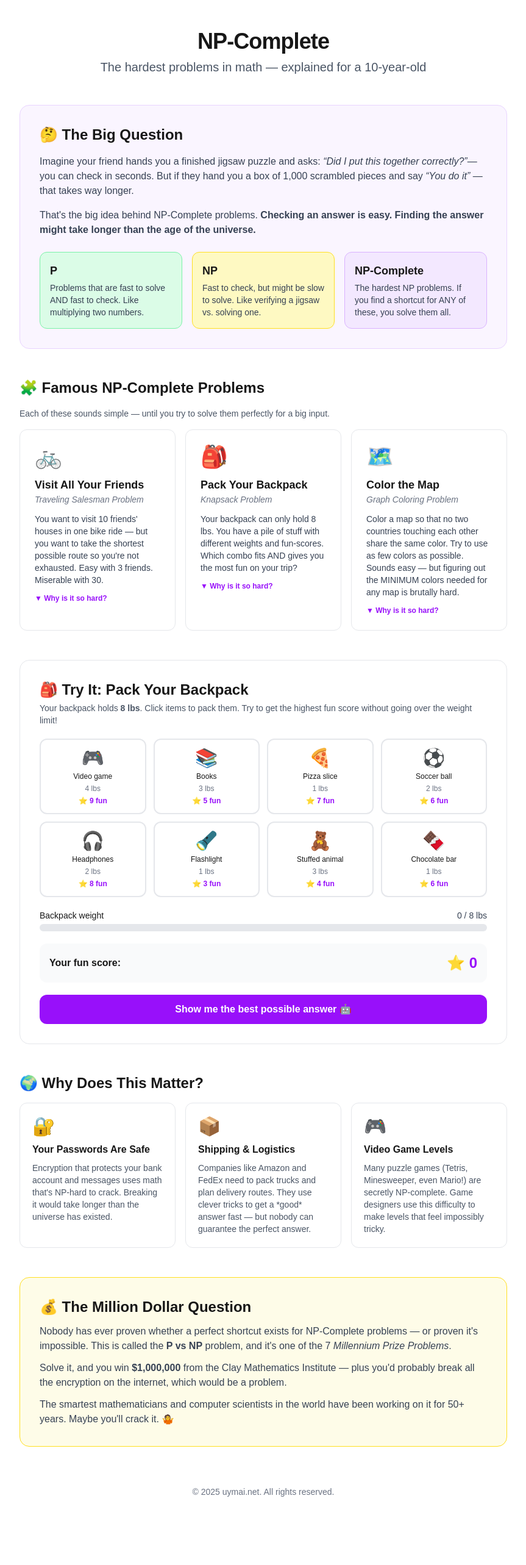
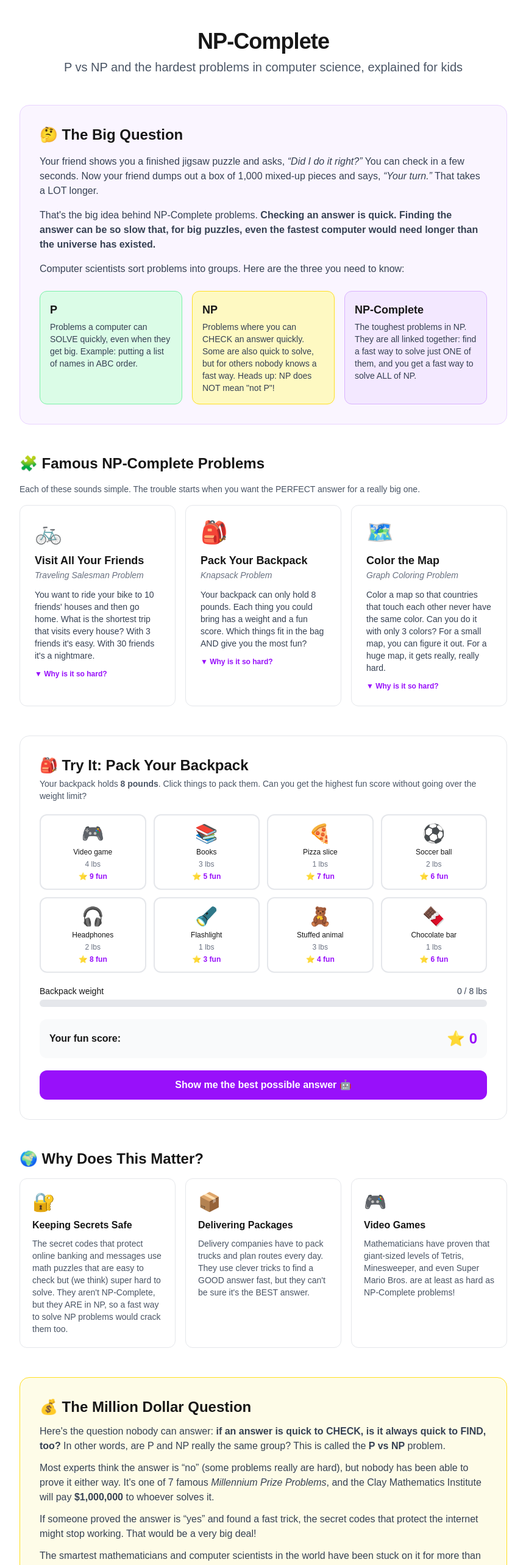
Before and after one commit to uymai/home, a Next.js app: page /finaglings/np-complete in a window 1280 px wide. Shown: the top 2566 px of the page at 61% size, without its empty margins (208-1071 px from the left). Before the commit the page ends 2536 px from the top, so only its background shows below. Built offline with nearby package versions, Linux system fonts and the light colour scheme.

Commit message:
Rewrite finagling explainers for a grade 5 reader and fix factual errors (#67)

```diff
--- a/app/finaglings/big-o/page.tsx
+++ b/app/finaglings/big-o/page.tsx
@@ -7,7 +7,7 @@ export default function BigOPage() {
     <div className="min-h-screen p-8 sm:p-12 max-w-6xl mx-auto">
       <Header
         title="Big O Complexity"
-        subtitle="Visualize and compare time complexity curves, with code examples and a speed-improvement calculator"
+        subtitle="How much slower does a program get when you give it more to do? See the curves, read the code, and find out."
       />
       <BigOVisualizer />
       <Footer />
--- a/app/finaglings/np-complete/NPCompleteExplainer.tsx
+++ b/app/finaglings/np-complete/NPCompleteExplainer.tsx
@@ -53,27 +53,27 @@ const PROBLEMS: ProblemCard[] = [
     kidName: 'Visit All Your Friends',
     realName: 'Traveling Salesman Problem',
     description:
-      "You want to visit 10 friends' houses in one bike ride — but you want to take the shortest possible route so you're not exhausted. Easy with 3 friends. Miserable with 30.",
+      "You want to ride your bike to 10 friends' houses and then go home. What is the shortest trip that visits every house? With 3 friends it's easy. With 30 friends it's a nightmare.",
     hardExplanation:
-      "With 10 friends there are 3,628,800 possible routes to check. With 20 friends? 2,432,902,008,176,640,000. A computer checking a billion routes per second would take 77 years just for 20 friends. There's no known shortcut that's guaranteed to find the perfect answer.",
+      "With 10 friends, there are 3,628,800 different orders you could visit them in. With 20 friends, there are about 2.4 billion billion orders! A computer that checks a billion trips every second would need 77 years to try them all. Nobody knows a fast trick that always finds the very best trip.",
   },
   {
     emoji: '🎒',
     kidName: 'Pack Your Backpack',
     realName: 'Knapsack Problem',
     description:
-      "Your backpack can only hold 8 lbs. You have a pile of stuff with different weights and fun-scores. Which combo fits AND gives you the most fun on your trip?",
+      "Your backpack can only hold 8 pounds. Each thing you could bring has a weight and a fun score. Which things fit in the bag AND give you the most fun?",
     hardExplanation:
-      "With 8 items you only need to check 256 combos — no problem! But with 100 items that's 1,267,650,600,228,229,401,496,703,205,376 combinations. That's more than the number of atoms in the observable universe. No computer can check them all.",
+      "With 8 things, there are only 256 ways to pack. Easy! Each new thing doubles the number of ways. With 100 things, there are about 1,000,000,000,000,000,000,000,000,000,000 ways (a 1 with 30 zeros). A computer checking a billion ways every second would need about 40 trillion years. That's thousands of times longer than the universe has existed!",
   },
   {
     emoji: '🗺️',
     kidName: 'Color the Map',
     realName: 'Graph Coloring Problem',
     description:
-      "Color a map so that no two countries touching each other share the same color. Try to use as few colors as possible. Sounds easy — but figuring out the MINIMUM colors needed for any map is brutally hard.",
+      "Color a map so that countries that touch each other never have the same color. Can you do it with only 3 colors? For a small map, you can figure it out. For a huge map, it gets really, really hard.",
     hardExplanation:
-      "You can always color any map with just 4 colors (proven in 1976!). But figuring out if 3 colors are enough for a specific map requires checking an explosion of possibilities. As the map gets bigger, the problem gets astronomically harder.",
+      "In 1976, mathematicians proved that 4 colors are always enough for any flat map. But is 3 enough for YOUR map? Every country you add gives you more choices to try, so the number of possible colorings grows super fast. Nobody knows a quick way to always answer that question.",
   },
 ];
 
@@ -130,18 +130,23 @@ export default function NPCompleteExplainer() {
       <section className="rounded-2xl bg-purple-50 dark:bg-purple-950 border border-purple-200 dark:border-purple-800 p-6 sm:p-8 flex flex-col gap-4">
         <h2 className="text-2xl font-bold">🤔 The Big Question</h2>
         <p className="text-gray-700 dark:text-gray-300">
-          Imagine your friend hands you a finished jigsaw puzzle and asks: <em>&ldquo;Did I put this together correctly?&rdquo;</em>
-          — you can check in seconds. But if they hand you a box of 1,000 scrambled pieces and say <em>&ldquo;You do it&rdquo;</em> —
-          that takes way longer.
+          Your friend shows you a finished jigsaw puzzle and asks, <em>&ldquo;Did I do it right?&rdquo;</em> You can
+          check in a few seconds. Now your friend dumps out a box of 1,000 mixed-up pieces and says, <em>&ldquo;Your
+          turn.&rdquo;</em> That takes a LOT longer.
         </p>
         <p className="text-gray-700 dark:text-gray-300">
-          That&apos;s the big idea behind NP-Complete problems. <strong>Checking an answer is easy. Finding the answer might take longer than the age of the universe.</strong>
+          That&apos;s the big idea behind NP-Complete problems. <strong>Checking an answer is quick. Finding the answer
+          can be so slow that, for big puzzles, even the fastest computer would need longer than the universe has
+          existed.</strong>
+        </p>
+        <p className="text-gray-700 dark:text-gray-300">
+          Computer scientists sort problems into groups. Here are the three you need to know:
         </p>
         <div className="grid grid-cols-1 sm:grid-cols-3 gap-4 mt-2">
           {[
-            { label: 'P', color: 'bg-green-100 dark:bg-green-900 border-green-300 dark:border-green-700', description: 'Problems that are fast to solve AND fast to check. Like multiplying two numbers.' },
-            { label: 'NP', color: 'bg-yellow-100 dark:bg-yellow-900 border-yellow-300 dark:border-yellow-700', description: 'Fast to check, but might be slow to solve. Like verifying a jigsaw vs. solving one.' },
-            { label: 'NP-Complete', color: 'bg-purple-100 dark:bg-purple-900 border-purple-300 dark:border-purple-700', description: 'The hardest NP problems. If you find a shortcut for ANY of these, you solve them all.' },
+            { label: 'P', color: 'bg-green-100 dark:bg-green-900 border-green-300 dark:border-green-700', description: 'Problems a computer can SOLVE quickly, even when they get big. Example: putting a list of names in ABC order.' },
+            { label: 'NP', color: 'bg-yellow-100 dark:bg-yellow-900 border-yellow-300 dark:border-yellow-700', description: 'Problems where you can CHECK an answer quickly. Some are also quick to solve, but for others nobody knows a fast way. Heads up: NP does NOT mean "not P"!' },
+            { label: 'NP-Complete', color: 'bg-purple-100 dark:bg-purple-900 border-purple-300 dark:border-purple-700', description: 'The toughest problems in NP. They are all linked together: find a fast way to solve just ONE of them, and you get a fast way to solve ALL of NP.' },
           ].map(({ label, color, description }) => (
             <div key={label} className={`rounded-xl border p-4 ${color}`}>
               <div className="font-bold text-lg mb-1">{label}</div>
@@ -155,7 +160,7 @@ export default function NPCompleteExplainer() {
       <section className="flex flex-col gap-4">
         <h2 className="text-2xl font-bold">🧩 Famous NP-Complete Problems</h2>
         <p className="text-gray-600 dark:text-gray-400 text-sm">
-          Each of these sounds simple — until you try to solve them perfectly for a big input.
+          Each of these sounds simple. The trouble starts when you want the PERFECT answer for a really big one.
         </p>
         <div className="grid grid-cols-1 sm:grid-cols-3 gap-4">
           {PROBLEMS.map((p) => (
@@ -169,7 +174,7 @@ export default function NPCompleteExplainer() {
         <div>
           <h2 className="text-2xl font-bold">🎒 Try It: Pack Your Backpack</h2>
           <p className="text-sm text-gray-600 dark:text-gray-400 mt-1">
-            Your backpack holds <strong>{CAPACITY} lbs</strong>. Click items to pack them. Try to get the highest fun score without going over the weight limit!
+            Your backpack holds <strong>{CAPACITY} pounds</strong>. Click things to pack them. Can you get the highest fun score without going over the weight limit?
           </p>
         </div>
 
@@ -244,9 +249,9 @@ export default function NPCompleteExplainer() {
               </div>
             )}
             <p className="text-xs text-gray-600 dark:text-gray-400 mt-1">
-              The computer checked all <strong>256 combinations</strong> instantly for 8 items.
-              But with 100 items? That&apos;s more combinations than atoms in the universe — no computer could ever check them all.
-              That&apos;s what makes this an NP-Complete problem.
+              With 8 things, the computer tried all <strong>256 ways to pack</strong> in the blink of an eye.
+              But every new thing doubles the number of ways. With 100 things, trying them all would take trillions
+              of years. That&apos;s why packing problems like this one are NP-Complete.
             </p>
           </div>
         )}
@@ -259,18 +264,18 @@ export default function NPCompleteExplainer() {
           {[
             {
               emoji: '🔐',
-              title: 'Your Passwords Are Safe',
-              body: "Encryption that protects your bank account and messages uses math that's NP-hard to crack. Breaking it would take longer than the universe has existed.",
+              title: 'Keeping Secrets Safe',
+              body: "The secret codes that protect online banking and messages use math puzzles that are easy to check but (we think) super hard to solve. They aren't NP-Complete, but they ARE in NP, so a fast way to solve NP problems would crack them too.",
             },
             {
               emoji: '📦',
-              title: 'Shipping & Logistics',
-              body: "Companies like Amazon and FedEx need to pack trucks and plan delivery routes. They use clever tricks to get a *good* answer fast — but nobody can guarantee the perfect answer.",
+              title: 'Delivering Packages',
+              body: "Delivery companies have to pack trucks and plan routes every day. They use clever tricks to find a GOOD answer fast, but they can't be sure it's the BEST answer.",
             },
             {
               emoji: '🎮',
-              title: 'Video Game Levels',
-              body: "Many puzzle games (Tetris, Minesweeper, even Mario!) are secretly NP-complete. Game designers use this difficulty to make levels that feel impossibly tricky.",
+              title: 'Video Games',
+              body: "Mathematicians have proven that giant-sized levels of Tetris, Minesweeper, and even Super Mario Bros. are at least as hard as NP-Complete problems!",
             },
           ].map(({ emoji, title, body }) => (
             <div key={title} className="rounded-xl border border-gray-200 dark:border-gray-700 bg-white dark:bg-gray-900 p-5 flex flex-col gap-2">
@@ -286,14 +291,22 @@ export default function NPCompleteExplainer() {
       <section className="rounded-2xl bg-yellow-50 dark:bg-yellow-950 border border-yellow-300 dark:border-yellow-700 p-6 sm:p-8 flex flex-col gap-3">
         <h2 className="text-2xl font-bold">💰 The Million Dollar Question</h2>
         <p className="text-gray-700 dark:text-gray-300">
-          Nobody has ever proven whether a perfect shortcut exists for NP-Complete problems — or proven it&apos;s impossible.
-          This is called the <strong>P vs NP</strong> problem, and it&apos;s one of the 7 <em>Millennium Prize Problems</em>.
+          Here&apos;s the question nobody can answer: <strong>if an answer is quick to CHECK, is it always quick to
+          FIND, too?</strong> In other words, are P and NP really the same group? This is called the{' '}
+          <strong>P vs NP</strong> problem.
         </p>
         <p className="text-gray-700 dark:text-gray-300">
-          Solve it, and you win <strong>$1,000,000</strong> from the Clay Mathematics Institute — plus you&apos;d probably break all the encryption on the internet, which would be a problem.
+          Most experts think the answer is &ldquo;no&rdquo; (some problems really are hard), but nobody has been
+          able to prove it either way. It&apos;s one of 7 famous <em>Millennium Prize Problems</em>, and the Clay
+          Mathematics Institute will pay <strong>$1,000,000</strong> to whoever solves it.
+        </p>
+        <p className="text-gray-700 dark:text-gray-300">
+          If someone proved the answer is &ldquo;yes&rdquo; and found a fast trick, the secret codes that protect
+          the internet might stop working. That would be a very big deal!
         </p>
         <p className="text-gray-700 dark:text-gray-300 font-medium">
-          The smartest mathematicians and computer scientists in the world have been working on it for 50+ years. Maybe you&apos;ll crack it. 🤷
+          The smartest mathematicians and computer scientists in the world have been stuck on it for more than 50
+          years. Maybe you&apos;ll be the one to crack it. 🤷
         </p>
       </section>
 
--- a/app/finaglings/np-complete/page.tsx
+++ b/app/finaglings/np-complete/page.tsx
@@ -7,7 +7,7 @@ export default function NPCompletePage() {
     <div className="min-h-screen p-8 sm:p-12 max-w-4xl mx-auto">
       <Header
         title="NP-Complete"
-        subtitle="The hardest problems in math — explained for a 10-year-old"
+        subtitle="P vs NP and the hardest problems in computer science, explained for kids"
       />
       <NPCompleteExplainer />
       <Footer />
--- a/app/finaglings/page.tsx
+++ b/app/finaglings/page.tsx
@@ -73,21 +73,21 @@ export default function FinaglingsPage() {
     },
     {
       title: "Big O Complexity",
-      description: "Visualize time complexity curves for all common Big O notations, with code examples and a speed-improvement calculator.",
+      description: "How much slower does a program get when you give it more to do? Compare the curves, read the code, and see what a faster computer really buys you.",
       url: "/finaglings/big-o",
       icon: "/window.svg",
       color: "bg-violet-100 dark:bg-violet-950",
     },
     {
       title: "NP-Complete",
-      description: "The hardest problems in math, explained for a 10-year-old — with an interactive backpack packing game.",
+      description: "What is P vs NP? Some of the hardest problems in computer science, explained for kids, with a backpack-packing game.",
       url: "/finaglings/np-complete",
       icon: "/window.svg",
       color: "bg-purple-100 dark:bg-purple-950",
     },
     {
       title: "Sorting Algorithms",
-      description: "Animated step-through demos for Bubble, Insertion, Quick, Merge, Heap, and Tim Sort — with Python code and kid-friendly explanations.",
+      description: "Watch Bubble, Insertion, Quick, Merge, Heap, and Tim Sort put a list in order, step by step, with Python code and easy explanations.",
       url: "/finaglings/sorting-algorithms",
       icon: "/window.svg",
       color: "bg-teal-100 dark:bg-teal-950",
--- a/app/finaglings/sorting-algorithms/SortingAlgorithmsClient.tsx
+++ b/app/finaglings/sorting-algorithms/SortingAlgorithmsClient.tsx
@@ -77,7 +77,7 @@ function CodePanel({ label, code, onCopy, copied }: {
   return (
     <div className="bg-slate-950 rounded-xl border border-slate-800 overflow-hidden">
       <div className="flex items-center px-4 py-2.5 border-b border-slate-800">
-        <span className="text-sm font-semibold text-slate-300">🐍 {label}</span>
+        <span className="text-sm font-semibold text-slate-300">{label}</span>
         <button
           onClick={onCopy}
           className="ml-auto text-xs text-slate-400 hover:text-slate-200 transition-colors px-2 py-1 rounded hover:bg-slate-800"
@@ -382,8 +382,10 @@ export default function SortingAlgorithmsClient() {
           <div className="bg-slate-900 rounded-xl border border-slate-800 p-5">
             <h3 className="font-bold text-white mb-1">📊 Side-by-Side Comparison</h3>
             <p className="text-sm text-slate-400">
-              How fast is each algorithm? These are Big O notations — they describe how the time
-              grows as the list gets bigger. Smaller is better!
+              How fast is each sort? These use Big O notation, which describes how much more work a sort
+              has to do as the list gets longer. The letter n stands for how many numbers are in the list.
+              &ldquo;Best&rdquo; is how it does on its luckiest list, and &ldquo;Worst&rdquo; is its unluckiest.
+              &ldquo;Space&rdquo; is how much extra memory it needs. Slower-growing is better!
             </p>
           </div>
 
@@ -451,28 +453,28 @@ export default function SortingAlgorithmsClient() {
           <div className="grid grid-cols-1 sm:grid-cols-3 gap-3">
             <div className="bg-slate-900 border border-slate-800 rounded-xl p-4">
               <div className="text-emerald-400 font-mono font-bold mb-1">O(n)</div>
-              <div className="text-xs text-slate-400">Super fast — goes through the list once. Best possible!</div>
+              <div className="text-xs text-slate-400">Super fast: looks at each number about once. You can&apos;t sort faster than that!</div>
             </div>
             <div className="bg-slate-900 border border-slate-800 rounded-xl p-4">
               <div className="text-sky-400 font-mono font-bold mb-1">O(n log n)</div>
-              <div className="text-xs text-slate-400">Really fast — splits the problem in half each time. Great for sorting!</div>
+              <div className="text-xs text-slate-400">Really fast: keeps cutting the list in half. The best speed for most sorting jobs.</div>
             </div>
             <div className="bg-slate-900 border border-slate-800 rounded-xl p-4">
               <div className="text-red-400 font-mono font-bold mb-1">O(n²)</div>
-              <div className="text-xs text-slate-400">Slow — checks every pair. Fine for small lists, painful for big ones.</div>
+              <div className="text-xs text-slate-400">Slow: compares almost every pair of numbers. Fine for small lists, painful for big ones.</div>
             </div>
           </div>
 
           <div className="bg-slate-900 rounded-xl border border-slate-800 p-4 text-sm text-slate-400">
             <span className="font-semibold text-slate-300">What does &quot;stable&quot; mean?</span>{" "}
-            When two items have the same value, a stable sort keeps them in their original order.
-            This matters when you&apos;re sorting something like a list of students by grade — you want
-            students with the same grade to stay in alphabetical order!
+            When two items are tied, a stable sort keeps them in the same order they started in.
+            Say your class list is in ABC order, and you sort it by grade. With a stable sort, kids with
+            the same grade stay in ABC order!
           </div>
 
           <p className="text-xs text-slate-600">
-            * Bubble Sort&apos;s best case is O(n²) for the naive version. With an early-exit optimization
-            (stopping when no swaps occur in a pass), the best case improves to O(n).
+            * Plain Bubble Sort is O(n²) even on its luckiest list. Bubble Sort+ stops early when a trip
+            through the list makes no swaps, so its best case is O(n).
           </p>
         </div>
       )}
--- a/app/finaglings/sorting-algorithms/page.tsx
+++ b/app/finaglings/sorting-algorithms/page.tsx
@@ -7,7 +7,7 @@ export default function SortingAlgorithmsPage() {
     <div className="min-h-screen p-8 sm:p-12 max-w-6xl mx-auto">
       <Header
         title="Sorting Algorithms"
-        subtitle="Six sorting algorithms with animated demos, Python code, and kid-friendly explanations"
+        subtitle="Six ways to put a list in order, with animations, Python code, and easy explanations"
       />
       <SortingAlgorithmsClient />
       <Footer />
```
Also changed, not shown: app/finaglings/big-o/BigOVisualizer.tsx (+48 -21 lines), app/finaglings/sorting-algorithms/algorithms.ts (+19 -19 lines).
